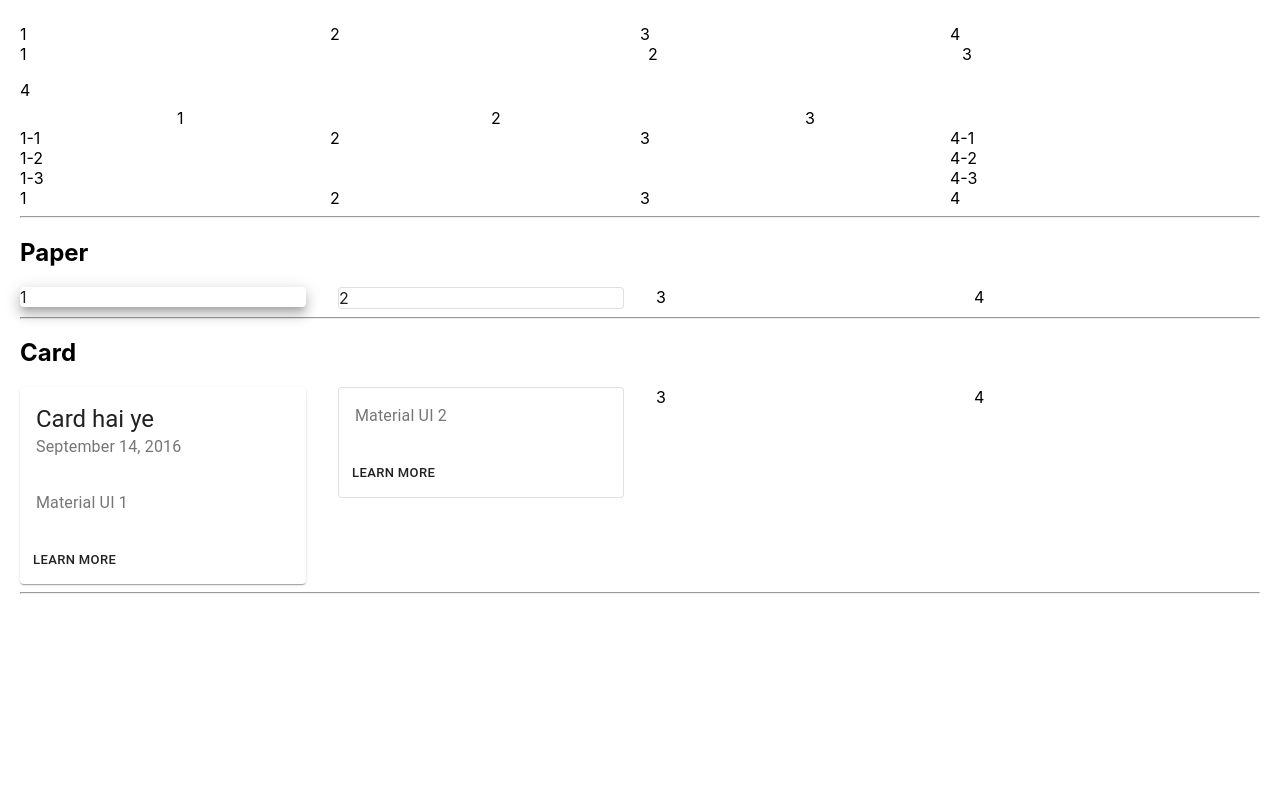
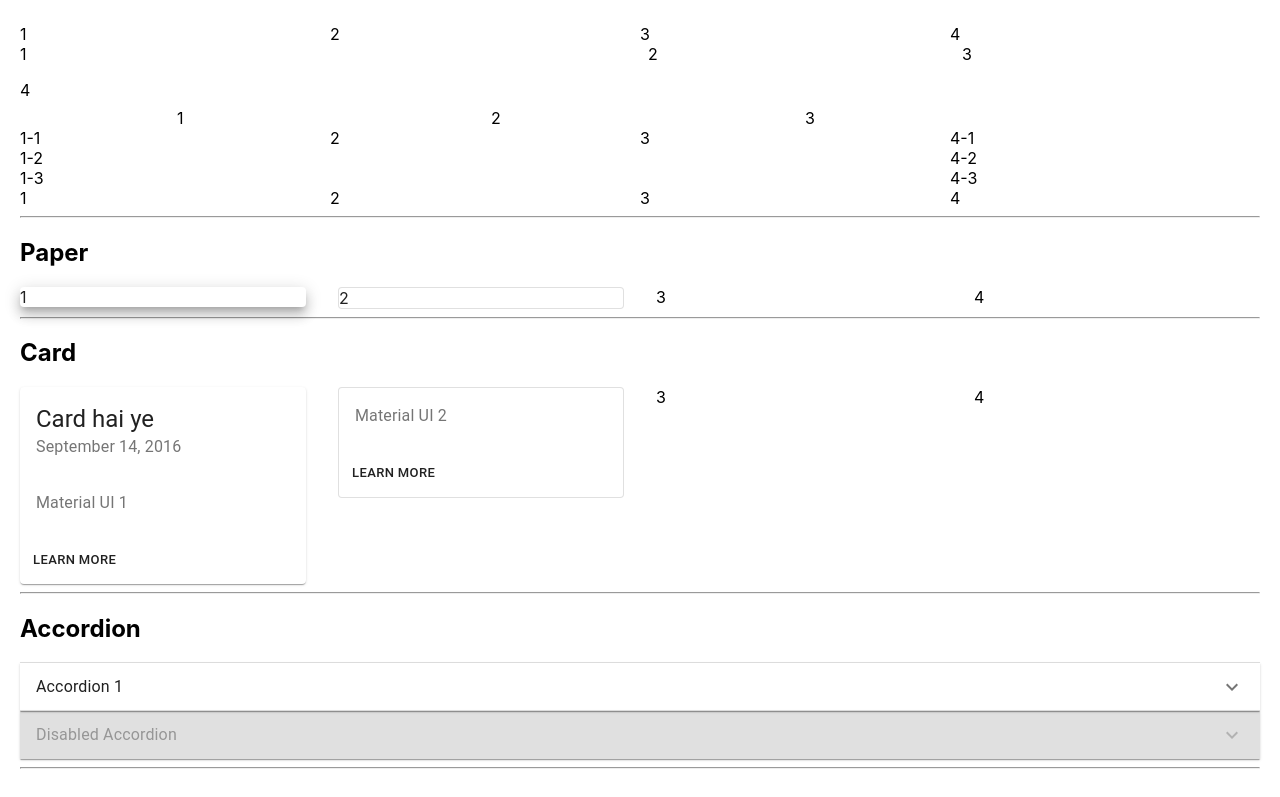
Before and after one commit to devpranab/Practice-React-MaterialUI, a React (Create React App) app: page / in a window 1280 px wide. Shown: the part 6186-6983 px from the top of the page. Before the commit the page ends 6808 px from the top, so only its background shows below. Built offline with nearby package versions, Linux system fonts and the light colour scheme.

Commit message:
Accordion

```diff
--- a/src/App.js
+++ b/src/App.js
@@ -50,6 +50,10 @@
 import CardHeader from '@material-ui/core/CardHeader';
 import CardActions from '@material-ui/core/CardActions';
 import CardContent from '@material-ui/core/CardContent';
+import Accordion from '@material-ui/core/Accordion';
+import AccordionSummary from '@material-ui/core/AccordionSummary';
+import AccordionDetails from '@material-ui/core/AccordionDetails';
+import ExpandMoreIcon from '@material-ui/icons/ExpandMore';
 
 // for data & time
 const useStyles = makeStyles((theme) => ({
@@ -494,6 +498,32 @@
         </Grid>
       </Grid>
       <hr/>
+      <h2>Accordion</h2>
+      <Accordion>
+        <AccordionSummary
+          expandIcon={<ExpandMoreIcon />}
+          aria-controls="panel1a-content"
+          id="panel1a-header"
+        >
+          <Typography>Accordion 1</Typography>
+        </AccordionSummary>
+        <AccordionDetails>
+          <Typography>
+            Lorem ipsum dolor sit amet, consectetur adipiscing elit. Suspendisse malesuada lacus ex,
+            sit amet blandit leo lobortis eget.
+          </Typography>
+        </AccordionDetails>
+      </Accordion>
+      <Accordion disabled>
+        <AccordionSummary
+          expandIcon={<ExpandMoreIcon />}
+          aria-controls="panel3a-content"
+          id="panel3a-header"
+        >
+          <Typography>Disabled Accordion</Typography>
+        </AccordionSummary>
+      </Accordion>
+      <hr/>
     </div>
 
   );
```
